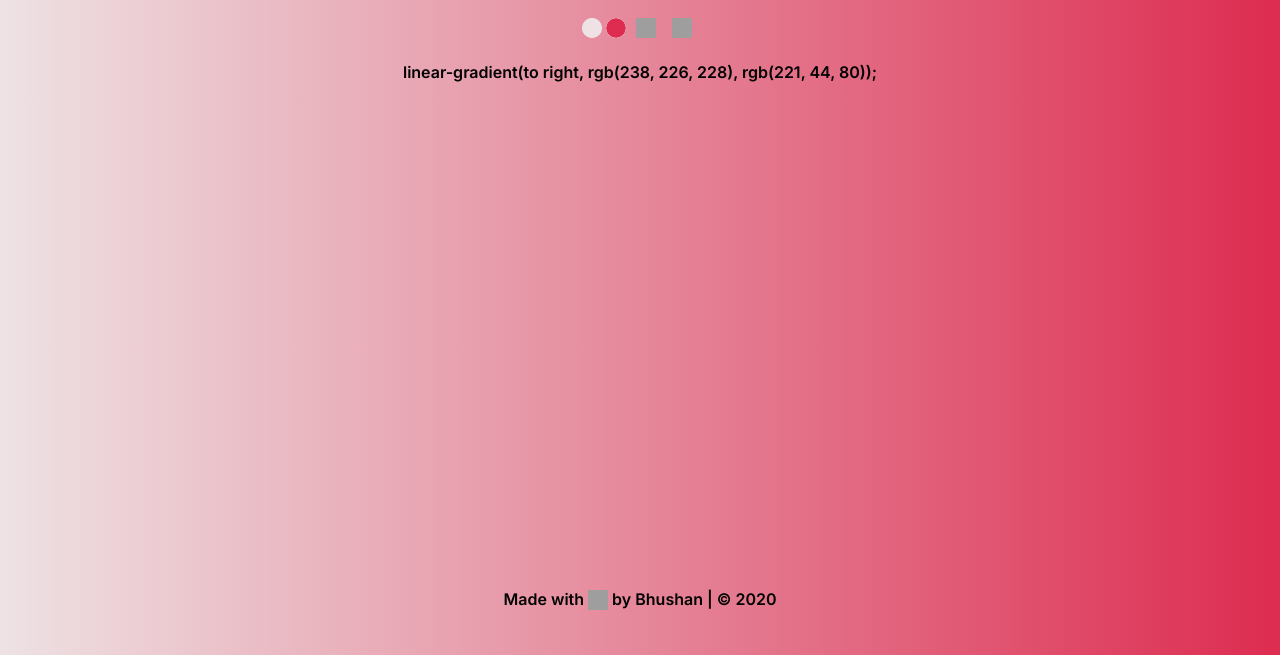
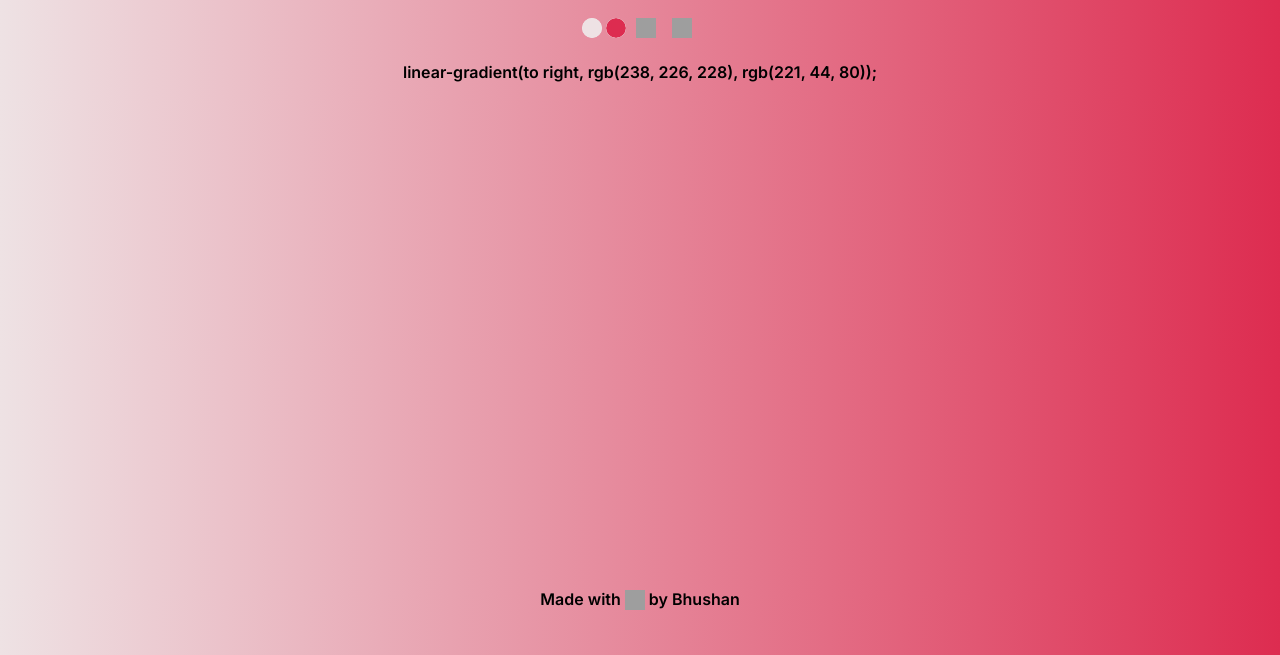
Before and after one commit to bhushan-patil-12/gradient-generator, a plain HTML site: page index.html in a window 1280 px wide. Shown: the part 145-800 px from the top of the page. Drawn offline with Linux system fonts and the light colour scheme; grey boxes are pictures that could not be loaded.

Commit message:
changed footer

```diff
--- a/index.html
+++ b/index.html
@@ -27,7 +27,7 @@
         </section>
 
         <footer class="footer">
-            <p>Made with <img src="https://www.flaticon.com/svg/static/icons/svg/833/833472.svg" alt="love"> by <a href="https://github.com/bhushan-patil-12" >Bhushan</a> | &#169; 2020</p>
+            <p>Made with <img src="https://www.flaticon.com/svg/static/icons/svg/833/833472.svg" alt="love"> by <a href="https://github.com/bhushan-patil-12" >Bhushan</a></p>
         </footer>
     </div>
 
```
